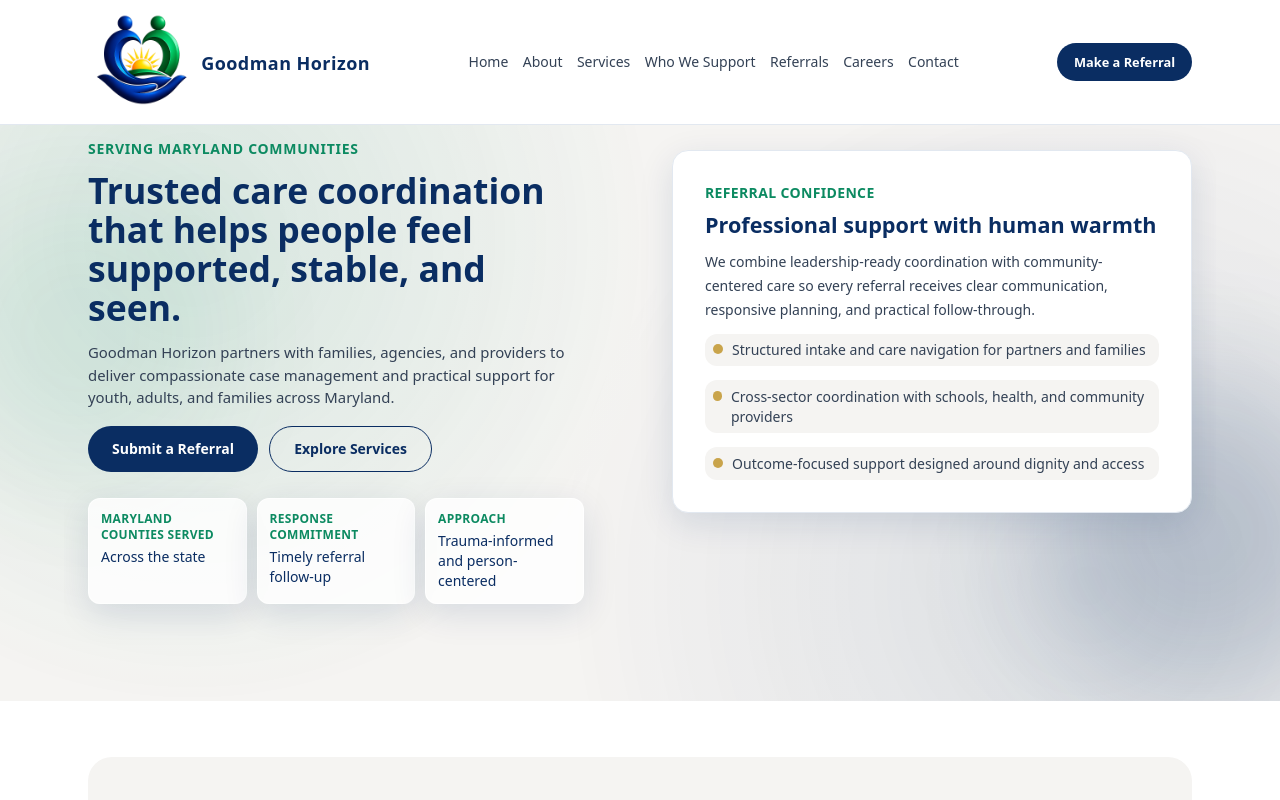
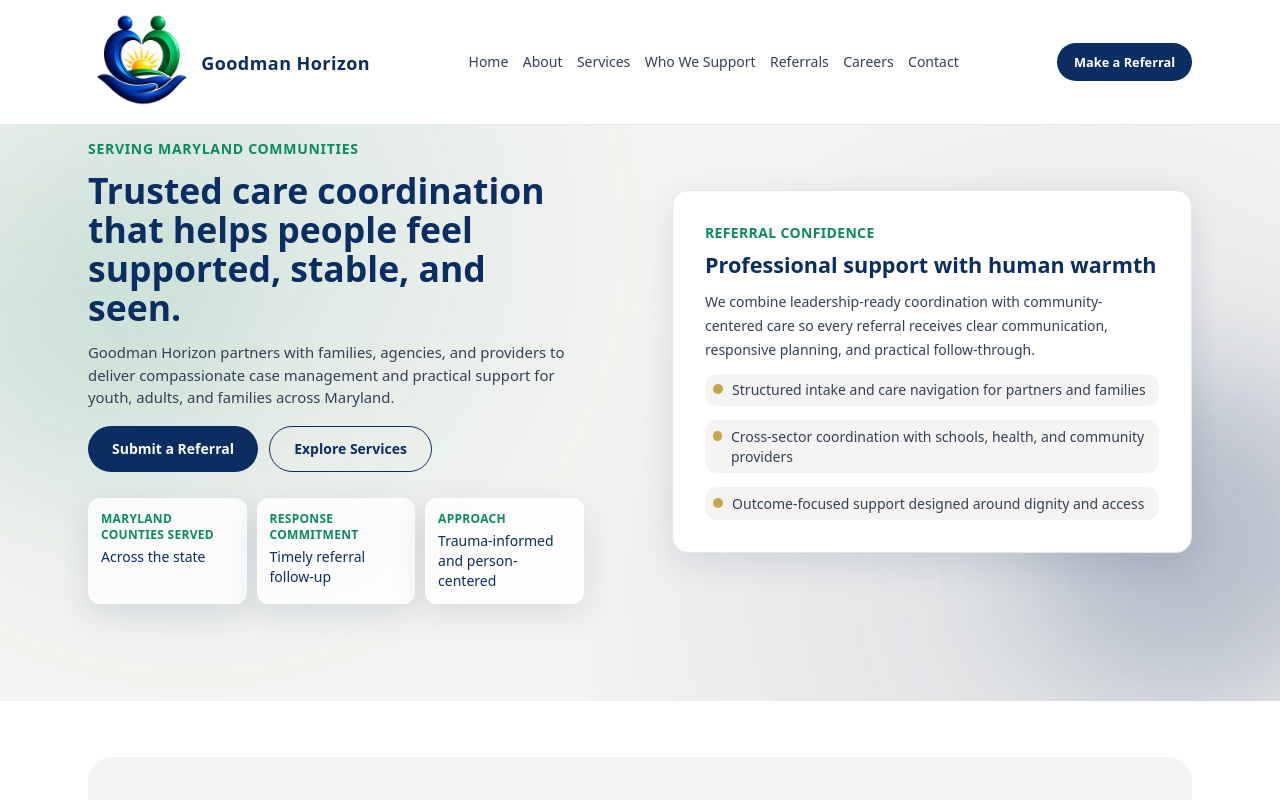
Before and after one commit to EricGoodmanD/Goodman-Horizon, a Next.js app: page / in a window 1280 px wide. Shown: the top 800 px of the page. Built offline with nearby package versions, Linux system fonts and the light colour scheme.

Commit message:
Adjust laptop hero wrapper alignment for referral card

```diff
--- a/app/globals.css
+++ b/app/globals.css
@@ -115,7 +115,11 @@ body {
     margin-left: auto;
     margin-right: auto;
     width: 100%;
-    transform: translateY(calc(-1.25rem - 215px));
+  }
+
+  .laptop-hero-right {
+    align-self: flex-start;
+    padding-top: 40px;
   }
 
   .laptop-hero-card-title {
--- a/app/page.tsx
+++ b/app/page.tsx
@@ -118,6 +118,7 @@ export default function Home() {
             </div>
           </div>
 
+          <div className="laptop-hero-right">
             <div className="card animate-floatUp border-white/80 bg-white/90 p-7 backdrop-blur-md transition duration-500 hover:-translate-y-1 hover:shadow-xl laptop-hero-card lg:mx-auto lg:w-full lg:max-w-[33rem] lg:p-8">
               <p className="text-sm font-semibold uppercase tracking-wide text-brandGreen">Referral confidence</p>
               <h2 className="mt-2 text-2xl font-semibold text-brandBlue laptop-hero-card-title">Professional support with human warmth</h2>
@@ -139,6 +140,7 @@ export default function Home() {
                     <p className="text-sm text-slate-700">{point}</p>
                   </div>
                 ))}
+              </div>
             </div>
           </div>
         </div>
```
Lines whose indentation alone changed are shown as unchanged.
